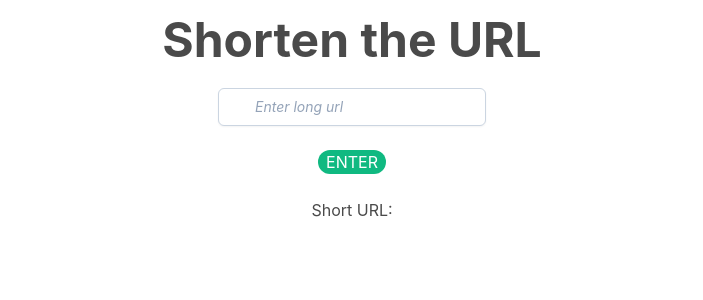
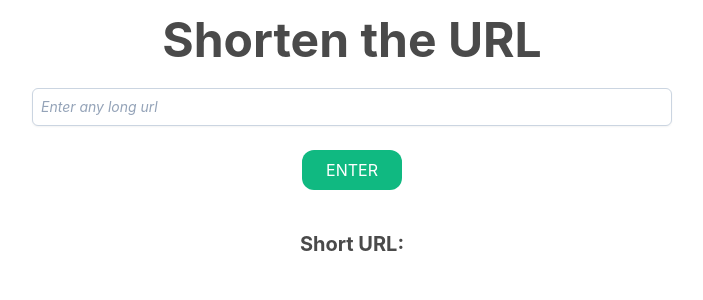
Before and after one commit to Boccca2014/shortentheurl, a React (Create React App) app in the folder client/: page / in a window 1280 px wide. Shown: the top 300 px of the page, without its empty margins (288-991 px from the left). Built offline with nearby package versions, Linux system fonts and the light colour scheme.

Commit message:
changed css, attempted to implement keypress

```diff
--- a/client/src/views/Home.js
+++ b/client/src/views/Home.js
@@ -39,29 +39,41 @@ export default function Home() {
     }
   };
 
+  // const handleKeyPress = (e) => {
+  //   console.log("hello");
+  //   //it triggers by pressing the enter key
+  //   if (e.keyCode === 13 || e.code === "Enter" || e.code === "NumpadEnter") {
+  //     handleSubmit();
+  //   }
+  // };
+
   return (
     <div className="text-center">
       <h1 className="text-5xl font-bold pt-4">Shorten the URL</h1>
       <div className="text-center py-5">
         <input
-          className="placeholder:italic placeholder:text-slate-400 bg-white border border-slate-300 rounded-md py-2 pl-9 pr-3 shadow-sm focus:outline-none focus:border-sky-500 focus:ring-sky-500 focus:ring-1 sm:text-sm"
-          placeholder="Enter long url"
+          className="placeholder:italic placeholder:text-slate-400 bg-white border border-slate-300 rounded-md py-2 px-2 w-6/12 shadow-sm focus:outline-none focus:border-sky-500 focus:ring-sky-500 focus:ring-1 sm:text-sm"
+          placeholder="Enter any long url"
           type="text"
           onChange={handleChange}
+          // onKeyPress={handleKeyPress}
           id="longUrl"
           name="longUrl"
           value={urlInput.longUrl}
         />
       </div>
       <button
-        className="rounded-xl border-black border-1 px-2 bg-emerald-500 text-white hover:bg-emerald-700 active:bg-violet-700"
+        className="rounded-xl border-black border-1 px-5 py-2 bg-emerald-500 text-white hover:bg-emerald-700 active:bg-violet-700"
         onClick={handleSubmit}
       >
         ENTER
       </button>
-      <div className="text-center py-5">
-        <span>Short URL: {urlInput.shortUrl} </span>
+      <div className="text-center py-10">
+        <h1 className="font-bold text-xl">Short URL: </h1>
       </div>
+      <span className="text-red-500 font-bold text-3xl">
+        {urlInput.shortUrl}
+      </span>
     </div>
   );
 }
```
